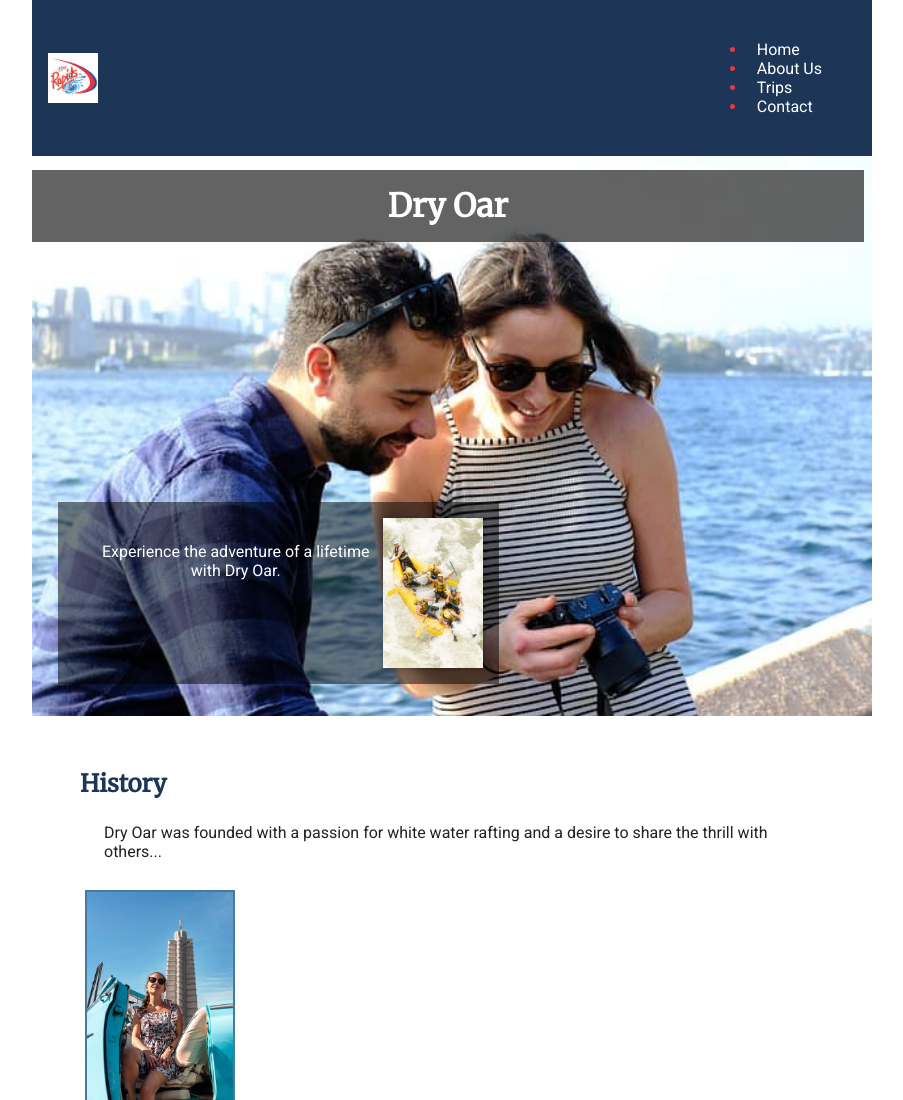
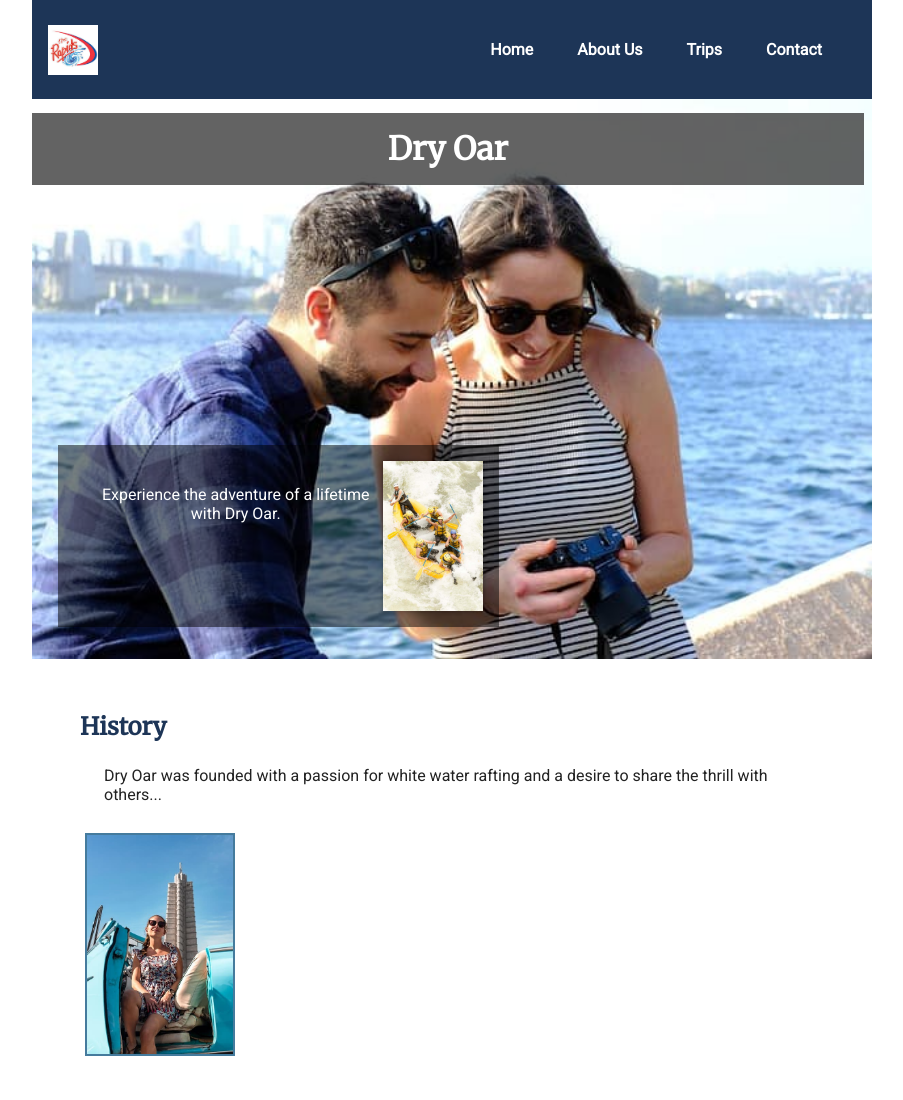
Before and after one commit to tamelovesu2000/wdd130, a plain HTML site: page wwr/about.html in a window 1280 px wide. Shown: the top 1100 px of the page, without its empty margins (188-1091 px from the left). Drawn offline with Linux system fonts and the light colour scheme.

Commit message:
update on week 4

```diff
--- a/wwr/about.html
+++ b/wwr/about.html
@@ -16,15 +16,12 @@
 </head>
 <body>
   <header>
-  <img src="images/logo.png" alt="Dry Oar Logo">
-  <h1>Dry Oar</h1>
+    <img src="images/logo.png" alt="Whitewater Rafting Logo">
   <nav>
-    <ul>
-      <li><a href="index.html">Home</a></li>
-      <li><a href="about.html">About Us</a></li>
-      <li><a href="trips.html">Trips</a></li>
-      <li><a href="contact.html">Contact</a></li>
-    </ul>
+    <a href="index.html">Home</a>
+    <a href="about.html">About Us</a>
+    <a href="trips.html">Trips</a>
+    <a href="contact.html">Contact</a>
   </nav>
 </header>
 
--- a/wwr/styles/rafting.css
+++ b/wwr/styles/rafting.css
@@ -48,19 +48,26 @@ header {
   background-color: var(--primary-color);
   color: var(--accent2-color);
   padding: 1rem;
-  display: flex;
+  display: grid;
+  grid-template-columns: auto 1fr; /* logo + nav */
   align-items: center;
-  justify-content: space-between;
 }
 
 header img {
   height: 50px;
 }
 
+nav {
+  display: flex;
+  justify-content: flex-end;
+  gap: 1.5rem; /* space between links */
+}
+
 nav a {
   margin: 0 10px;
   color: white;
   text-decoration: none;
+  font-weight: bold;
 }
 
 /* Hero Section */
```
